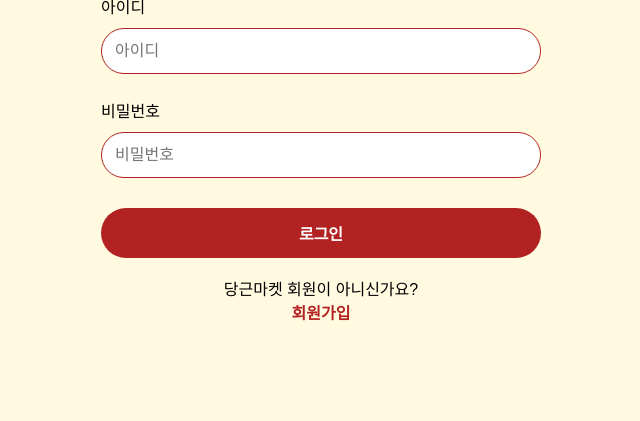
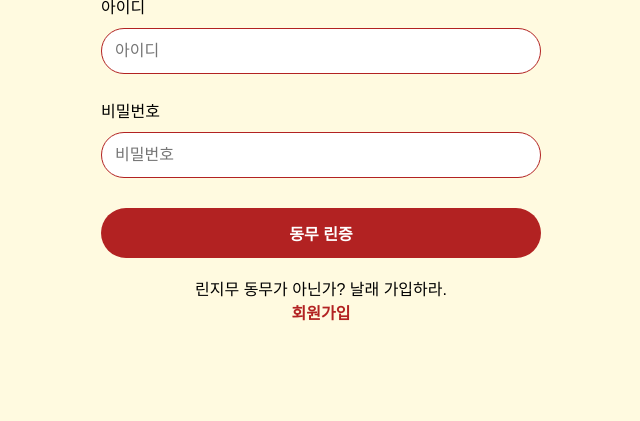
Before and after one commit to hwan3526/awesome, a Django app: page /login/ in a window 1280 px wide. Shown: the part 239-660 px from the top of the page, without its empty margins (319-959 px from the left). Run offline with Django 4.2, Linux system fonts and the light colour scheme; parts of the project's set-up code (start-up, migrations or seed data) failed here and were passed over.

Commit message:
chore: modify text

```diff
--- a/awesome_project/awesome_app/templates/registration/login.html
+++ b/awesome_project/awesome_app/templates/registration/login.html
@@ -11,7 +11,7 @@
     <link rel="stylesheet" type="text/css" href="{% static 'css/nav.css' %}"/>
     <link rel="stylesheet" type="text/css" href="{% static 'css/footer.css' %}"/>
     <link rel="stylesheet" type="text/css" href="{% static 'css/login.css' %}"/>
-    <title>로그인</title>
+    <title>동무 린증</title>
   </head>
 
   <body class="back-ye">
@@ -31,10 +31,10 @@
             <span style = "color:red">{{field.errors}}</span>
             {% endif %}
             {% endfor %}
-            <button type="submit" class="login-button">로그인</button>
+            <button type="submit" class="login-button">동무 린증</button>
           </form>
           <p class="register-reco">
-            당근마켓 회원이 아니신가요?
+            린지무 동무가 아닌가? 날래 가입하라.
             <a href="{% url 'awesome_app:register' %}" class="bold">회원가입</a>
           </p>
         </div>
```
